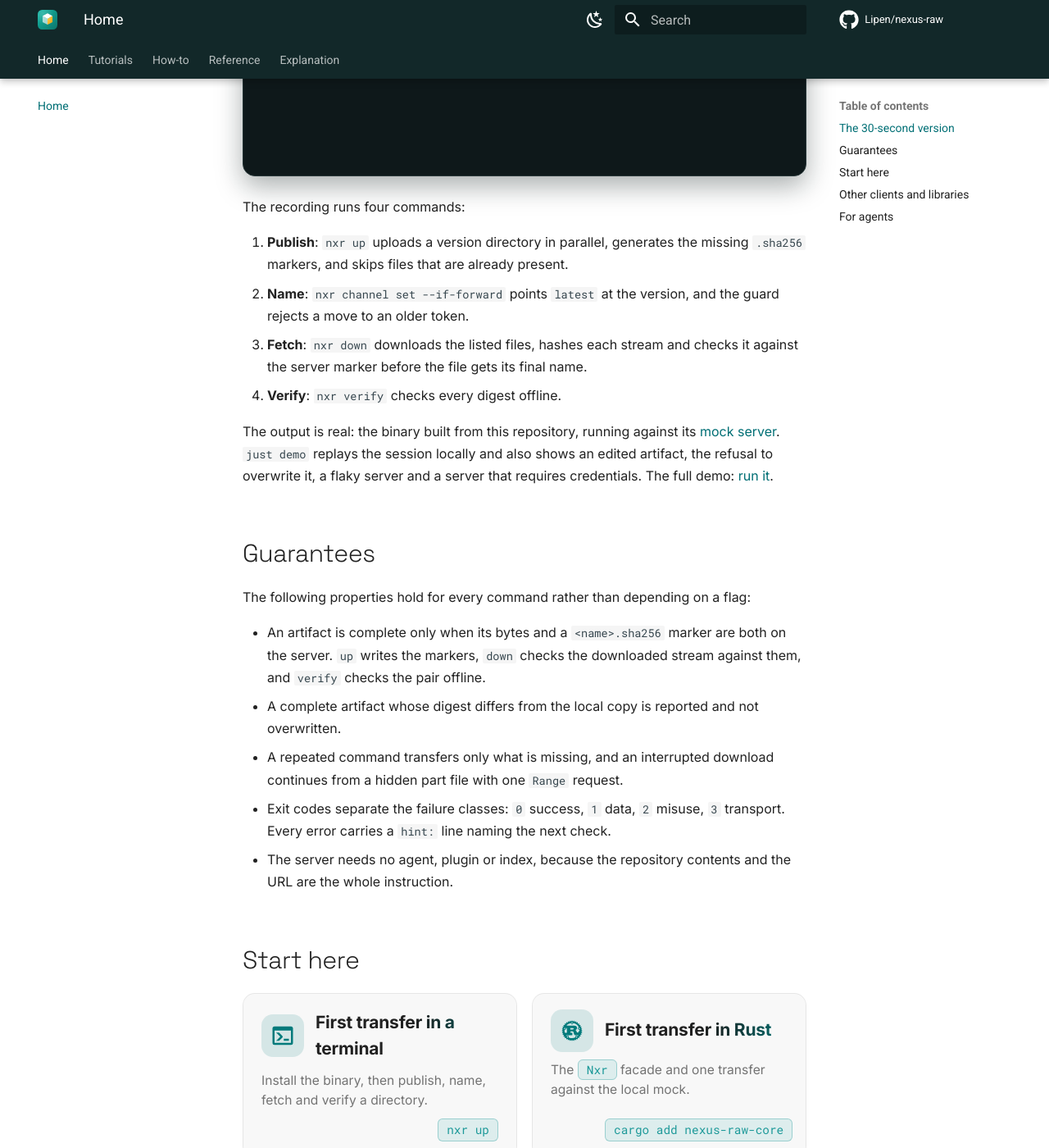
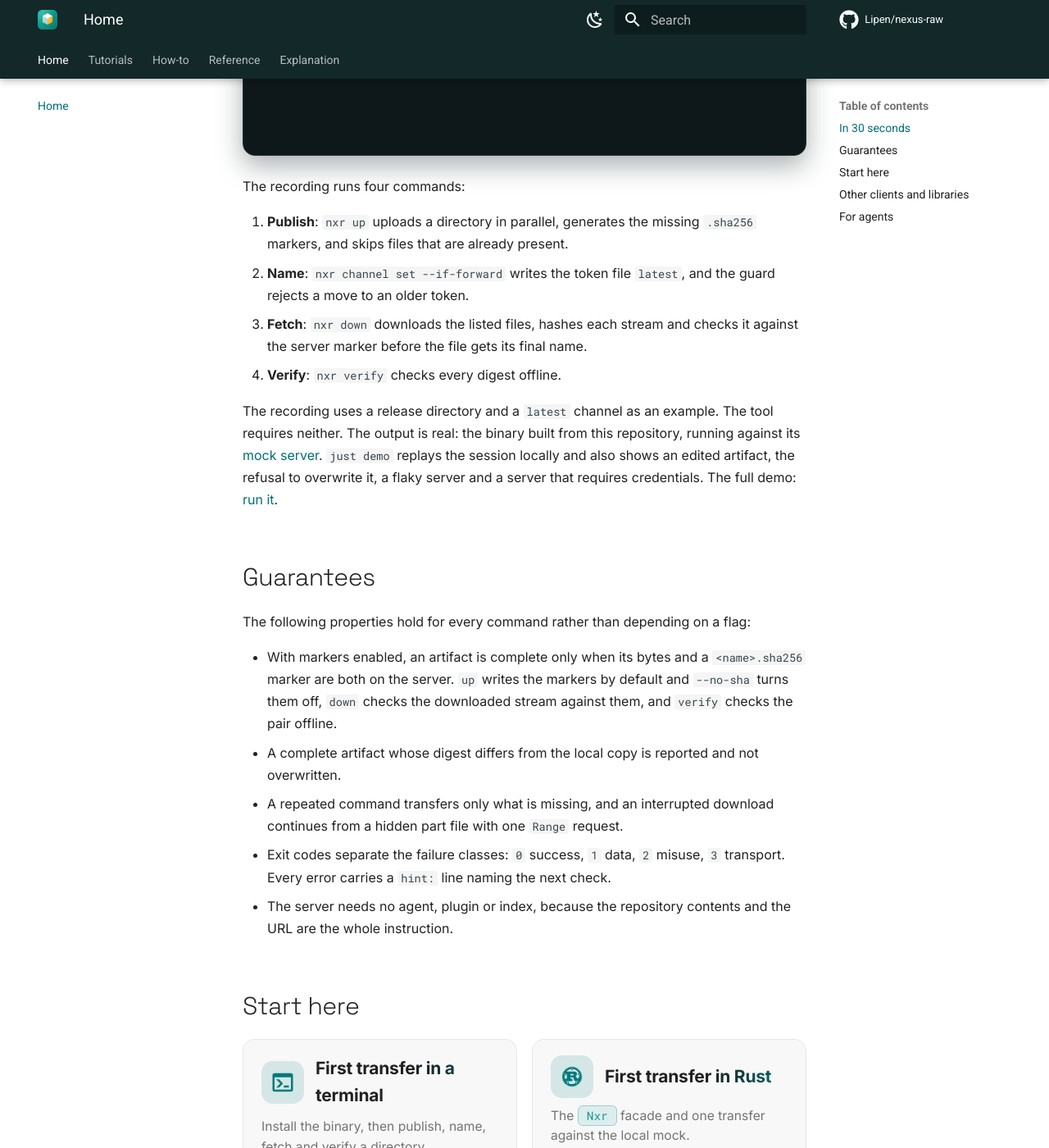
Before and after one commit to Lipen/nexus-raw, an MkDocs documentation site: the page built from docs/index.md, in a window 1280 px wide and 1400 px high, scrolled down 1543 px. Shown: the whole window at 82% size. Built offline with MkDocs 1.6.1 and Material for MkDocs 9.7.7, drawn with Linux system fonts in a browser that asks for light colours; comment, search, counter and statistics services are not loaded; some of the changed text lies outside the part shown.

Commit message:
docs: describe nxr as a raw storage client

```diff
--- a/docs/index.md
+++ b/docs/index.md
@@ -4,12 +4,11 @@
 
 # curl for a Nexus raw repository
 
-`nxr` publishes and fetches version directories in a Sonatype Nexus raw repository.
-Every artifact carries a sha256 marker, and an interrupted transfer resumes.
-The CLI is one static binary, and the server needs no additional component.
+`nxr` is a client for a Sonatype Nexus raw repository: the HTTP primitives, parallel directory transfers with sha256 markers, and resume after an interruption.
+The repository layout is chosen by the caller, and the CLI is one static binary that needs no server-side component.
 
 [Get started](get-started.md){ .md-button .md-button--primary }
-[The 30-second version](#the-30-second-version){ .md-button }
+[In 30 seconds](#in-30-seconds){ .md-button }
 
 </div>
 
@@ -23,10 +22,10 @@ npm install @nexus-raw/nxr                # the Node package, `nxr` included
 Release archives are published for Linux x64 and arm64, macOS Intel and Apple silicon, and Windows x64, together with a distroless container image.
 [Get started](get-started.md) covers installation and the first transfer.
 
-## The 30-second version
+## In 30 seconds
 
 <svg role="img" viewBox="0 0 720 196" width="100%" style="max-width:720px" xmlns="http://www.w3.org/2000/svg">
-  <title>How nxr moves artifacts: a producer publishes a version directory to a Nexus raw repository, names it with a channel, and a consumer fetches and verifies it</title>
+  <title>How nxr moves artifacts: a producer publishes a directory to a Nexus raw repository, optionally names it with a channel, and a consumer fetches and verifies it</title>
   <g fill="none" stroke-width="1.5">
     <rect x="12" y="42" width="150" height="76" rx="12" stroke="currentColor" stroke-opacity="0.35"/>
     <rect x="265" y="24" width="190" height="112" rx="12" stroke="var(--nxr-hero-teal)"/>
@@ -68,11 +67,12 @@ Release archives are published for Linux x64 and arm64, macOS Intel and Apple si
 
 The recording runs four commands:
 
-1. **Publish**: `nxr up` uploads a version directory in parallel, generates the missing `.sha256` markers, and skips files that are already present.
-2. **Name**: `nxr channel set --if-forward` points `latest` at the version, and the guard rejects a move to an older token.
+1. **Publish**: `nxr up` uploads a directory in parallel, generates the missing `.sha256` markers, and skips files that are already present.
+2. **Name**: `nxr channel set --if-forward` writes the token file `latest`, and the guard rejects a move to an older token.
 3. **Fetch**: `nxr down` downloads the listed files, hashes each stream and checks it against the server marker before the file gets its final name.
 4. **Verify**: `nxr verify` checks every digest offline.
 
+The recording uses a release directory and a `latest` channel as an example. The tool requires neither.
 The output is real: the binary built from this repository, running against its [mock server](explanation/conformance.md).
 `just demo` replays the session locally and also shows an edited artifact, the refusal to overwrite it, a flaky server and a server that requires credentials.
 The full demo: [run it](how-to/demo.md).
@@ -81,8 +81,8 @@ The full demo: [run it](how-to/demo.md).
 
 The following properties hold for every command rather than depending on a flag:
 
-- An artifact is complete only when its bytes and a `<name>.sha256` marker are both on the server.
-  `up` writes the markers, `down` checks the downloaded stream against them, and `verify` checks the pair offline.
+- With markers enabled, an artifact is complete only when its bytes and a `<name>.sha256` marker are both on the server.
+  `up` writes the markers by default and `--no-sha` turns them off, `down` checks the downloaded stream against them, and `verify` checks the pair offline.
 - A complete artifact whose digest differs from the local copy is reported and not overwritten.
 - A repeated command transfers only what is missing, and an interrupted download continues from a hidden part file with one `Range` request.
 - Exit codes separate the failure classes: `0` success, `1` data, `2` misuse, `3` transport.
@@ -96,7 +96,7 @@ The following properties hold for every command rather than depending on a flag:
 - [:material-console: **First transfer in a terminal** *Install the binary, then publish, name, fetch and verify a directory.* `nxr up`](get-started.md)
 - [:material-language-rust: **First transfer in Rust** *The `Nxr` facade and one transfer against the local mock.* `cargo add nexus-raw-core`](tutorials/rust/)
 - [:material-language-typescript: **First transfer in Node** *The same operations as promises, with a diff before any write.* `pnpm add @nexus-raw/nxr`](tutorials/node/)
-- [:material-upload: **Publish a version** *Upload order, markers, channels and a nightly release pattern.* `nxr up --claim-first`](how-to/publish/)
+- [:material-upload: **Publish a directory** *Upload order, markers, channels and a nightly release pattern.* `nxr up --claim-first`](how-to/publish/)
 - [:material-download: **Fetch artifacts** *Enumerating names, downloading a subset, resuming an interrupted pull.* `nxr down`](how-to/consume/)
 - [:material-play-circle: **See it run** *The recorded session against the mock server, and the same run on your machine.* `just demo`](how-to/demo/)
 - [:material-robot: **Use it in CI** *Exit codes, NDJSON events and credentials from the environment.* `nxr --json`](how-to/ci/)
@@ -107,13 +107,13 @@ The following properties hold for every command rather than depending on a flag:
 ## Other clients and libraries
 
 The same protocol is implemented by three other clients and one library.
-Each reads and writes the same store, so a version published by the CLI is visible to all of them.
+Each reads and writes the same store, so anything published by the CLI is visible to all of them.
 
 <div class="nxr-go" markdown>
 
 - [:material-view-dashboard: **Browse in a terminal** *`nxr-tui` opens a tab per server and shows the tree at any depth, with subtree downloads and a live filter.* `cargo install nexus-raw-tui`](reference/tui.md)
 - [:material-folder-network: **Mount the repository** *`nxr-mount` exposes a repository as a read-only directory with lazy ranged reads over FUSE.* `nxr-mount <URL> /mnt/nexus`](reference/mount.md)
-- [:material-transit-connection-variant: **Copy between servers** *`nxr mirror` copies a version between repositories and `nxr clone` copies a whole repository.* `nxr mirror`](how-to/compare.md)
+- [:material-transit-connection-variant: **Copy between servers** *`nxr mirror` copies a set of names between repositories and `nxr clone` copies a whole repository.* `nxr mirror`](how-to/compare.md)
 - [:material-shield-check: **Audit integrity** *`nxr audit` reports orphans, dangling markers and disagreeing facts, over metadata or over every byte.* `nxr audit --bytes`](how-to/audit.md)
 
 </div>
```
Also changed, not shown: README.md (+29 -22 lines), README.ru.md (+28 -21 lines), crates/nexus-raw-core/README.md (+1 -1 lines), crates/nexus-raw/README.md (+9 -6 lines).
